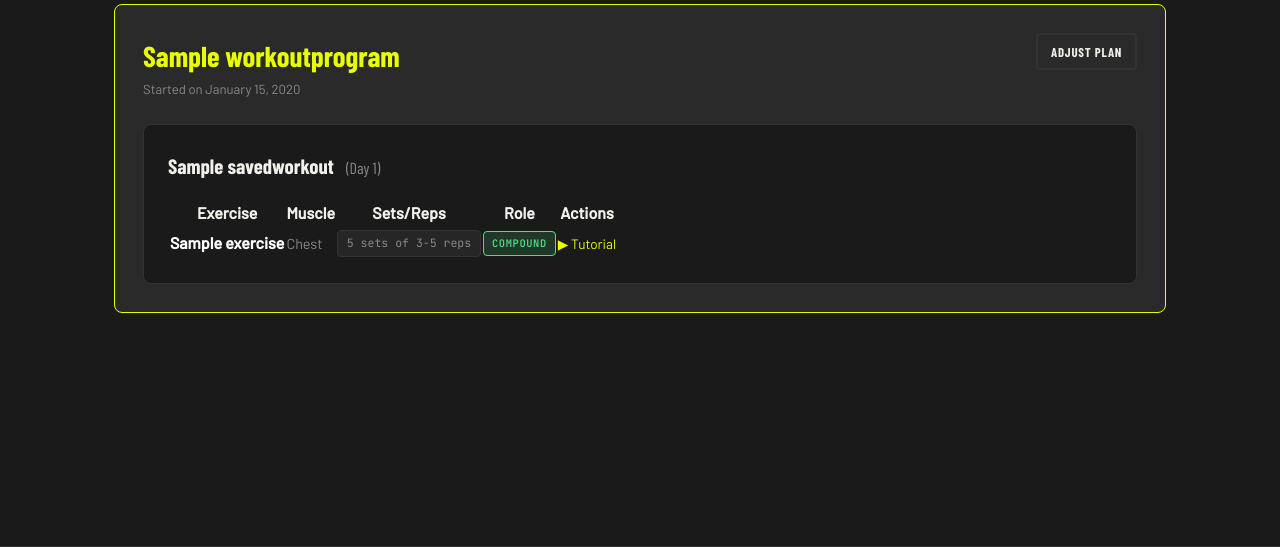
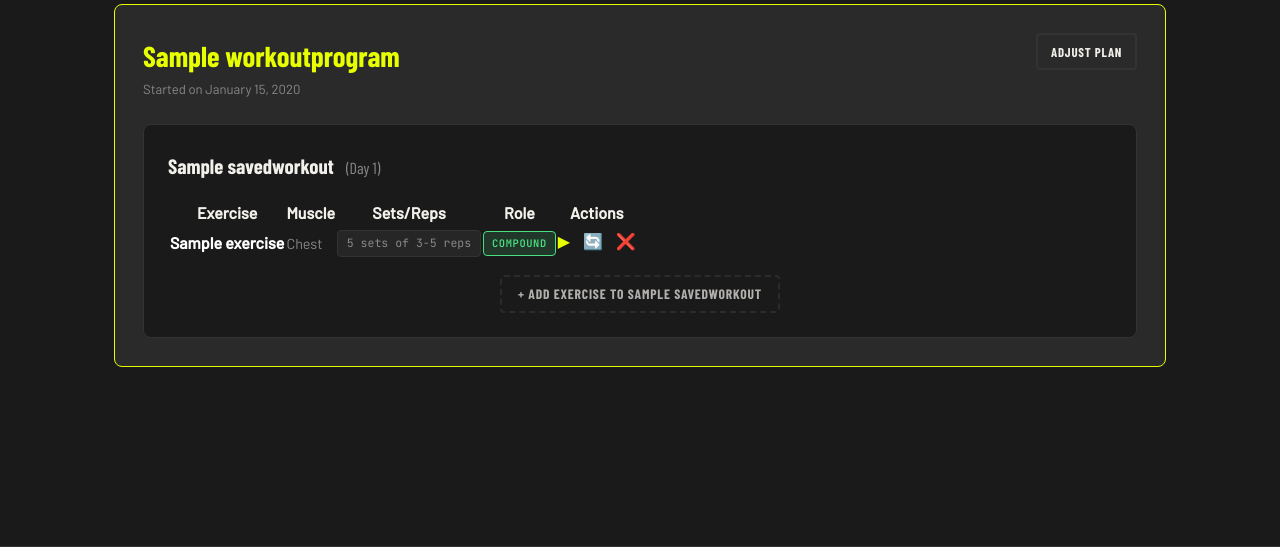
Before and after one commit to ngonzaleze25/databases-project-2026, a Django app: page /dashboard/ in a window 1280 px wide. Shown: the part 202-749 px from the top of the page. Run offline with Django 4.2, Linux system fonts and the light colour scheme; a user stored in the database is signed in; data comes from the database, SQL or seed files in the repository; tables that the repository leaves empty hold one stand-in row (values such as "Sample post"); parts of the project's set-up code (start-up, migrations or seed data) failed here and were passed over.

Commit message:
Add full workout customization capabilities and balance Push Day

```diff
--- a/workouts/templates/workouts/dashboard.html
+++ b/workouts/templates/workouts/dashboard.html
@@ -72,13 +72,18 @@
                         {{ we.slot_type|upper }}
                       </div>
                     </td>
-                    <td>
-                      <a href="https://www.youtube.com/results?search_query={{ we.exercise.name|urlencode }}+exercise+tutorial" target="_blank" style="color: var(--accent); text-decoration: none; font-size: 0.85rem;">▶ Tutorial</a>
+                    <td style="display: flex; gap: 0.8rem; align-items: center;">
+                      <a href="https://www.youtube.com/results?search_query={{ we.exercise.name|urlencode }}+exercise+tutorial" target="_blank" style="color: var(--accent); text-decoration: none; font-size: 1rem;" title="Tutorial">▶</a>
+                      <a href="{% url 'swap_workout_exercise' we.id %}" style="color: var(--muted); text-decoration: none; font-size: 1rem;" title="Swap Exercise">🔄</a>
+                      <a href="{% url 'remove_workout_exercise' we.id %}" style="color: #ff4444; text-decoration: none; font-size: 1rem;" title="Remove Exercise">❌</a>
                     </td>
                   </tr>
                 {% endfor %}
               </tbody>
             </table>
+            <div style="margin-top: 1rem; text-align: center;">
+              <a href="{% url 'add_workout_exercise' workout.id %}" class="btn btn-secondary" style="font-size: 0.85rem; padding: 0.4rem 1rem; border-style: dashed; opacity: 0.7;">+ Add Exercise to {{ workout.day_name }}</a>
+            </div>
           </div>
         {% endfor %}
       </div>
--- a/workouts/urls.py
+++ b/workouts/urls.py
@@ -14,4 +14,7 @@ urlpatterns = [
     path("logout/", views.logout_view, name="logout"),
     path("questionnaire/", views.questionnaire, name="questionnaire"),
     path("program/generate/", views.generate_program, name="generate_program"),
+    path("workout/<int:workout_id>/add/", views.add_workout_exercise, name="add_workout_exercise"),
+    path("workout/exercise/<int:we_id>/swap/", views.swap_workout_exercise, name="swap_workout_exercise"),
+    path("workout/exercise/<int:we_id>/remove/", views.remove_workout_exercise, name="remove_workout_exercise"),
 ]
--- a/workouts/views.py
+++ b/workouts/views.py
@@ -339,7 +339,7 @@ def generate_program(request):
             add_ex(get_for_muscle('Chest', 1, is_compound=False, exclude_ids=used_ids), 'targeted')
             add_ex(get_for_muscle('Shoulders', 1, exclude_ids=used_ids), 'targeted')
             add_ex(get_for_muscle('Triceps', 1, exclude_ids=used_ids), 'targeted')
-            add_ex(get_for_muscle('Chest', 1, exclude_ids=used_ids), 'targeted')
+            add_ex(get_for_muscle('Shoulders', 1, exclude_ids=used_ids), 'targeted')
 
         elif 'Pull' in day_name or 'Back' in day_name:
             add_ex(get_for_muscle('Back', 1, is_compound=True), 'compound')
@@ -530,3 +530,125 @@ def analytics(request):
     }
 
     return render(request, "workouts/analytics.html", context)
+
+@login_required
+def add_workout_exercise(request, workout_id):
+    workout = get_object_or_404(SavedWorkout, pk=workout_id, user=request.user)
+
+    used_ids = [we.exercise.pk for we in workout.workout_exercises.all()]
+    base_qs = Exercise.objects.all()
+
+    profile = getattr(request.user, 'profile', None)
+    if profile:
+        user_equipment = profile.available_equipment.all()
+        if user_equipment.exists():
+            base_qs = base_qs.filter(exercise_equipment__equipment__in=user_equipment)
+        if profile.fitness_level:
+            base_qs = base_qs.filter(difficulty=profile.fitness_level)
+
+    pad_qs = base_qs.exclude(pk__in=used_ids)
+
+    day_name = workout.day_name or ""
+    if 'Push' in day_name or 'Chest' in day_name:
+        pad_qs = pad_qs.filter(exercise_muscle_groups__muscle_group__movement_category='Push', exercise_muscle_groups__role='primary')
+    elif 'Pull' in day_name or 'Back' in day_name:
+        pad_qs = pad_qs.filter(exercise_muscle_groups__muscle_group__movement_category='Pull', exercise_muscle_groups__role='primary')
+    elif 'Legs' in day_name or 'Lower' in day_name:
+        pad_qs = pad_qs.filter(exercise_muscle_groups__muscle_group__movement_category='Legs', exercise_muscle_groups__role='primary')
+    elif 'Upper' in day_name:
+        pad_qs = pad_qs.filter(exercise_muscle_groups__muscle_group__region='Upper Body', exercise_muscle_groups__role='primary')
+
+    pad_qs = pad_qs.distinct()
+    pad_list = list(pad_qs)
+
+    import random
+    random.shuffle(pad_list)
+    new_ex = pad_list[0] if pad_list else None
+
+    if not new_ex:
+        # Ultimate fallback ignoring equipment/difficulty but still matching muscle group
+        upad = Exercise.objects.exclude(pk__in=used_ids)
+        if 'Push' in day_name or 'Chest' in day_name:
+            upad = upad.filter(exercise_muscle_groups__muscle_group__movement_category='Push', exercise_muscle_groups__role='primary')
+        elif 'Pull' in day_name or 'Back' in day_name:
+            upad = upad.filter(exercise_muscle_groups__muscle_group__movement_category='Pull', exercise_muscle_groups__role='primary')
+        elif 'Legs' in day_name or 'Lower' in day_name:
+            upad = upad.filter(exercise_muscle_groups__muscle_group__movement_category='Legs', exercise_muscle_groups__role='primary')
+        elif 'Upper' in day_name:
+            upad = upad.filter(exercise_muscle_groups__muscle_group__region='Upper Body', exercise_muscle_groups__role='primary')
+
+        upad = upad.distinct()
+        ulist = list(upad)
+        random.shuffle(ulist)
+        new_ex = ulist[0] if ulist else None
+
+    if new_ex:
+        order = workout.workout_exercises.count() + 1
+        SavedWorkoutExercise.objects.create(
+            saved_workout=workout,
+            exercise=new_ex,
+            exercise_order=order,
+            slot_type='targeted'
+        )
+
+    return redirect('dashboard')
+
+@login_required
+def swap_workout_exercise(request, we_id):
+    we = get_object_or_404(SavedWorkoutExercise, pk=we_id, saved_workout__user=request.user)
+    workout = we.saved_workout
+
+    used_ids = [w.exercise.pk for w in workout.workout_exercises.all()]
+    primary_muscle_name = we.primary_muscle()
+
+    base_qs = Exercise.objects.exclude(pk__in=used_ids)
+    profile = getattr(request.user, 'profile', None)
+    if profile:
+        user_equipment = profile.available_equipment.all()
+        if user_equipment.exists():
+            base_qs = base_qs.filter(exercise_equipment__equipment__in=user_equipment)
+        if profile.fitness_level:
+            base_qs = base_qs.filter(difficulty=profile.fitness_level)
+
+    swap_qs = base_qs.filter(
+        exercise_muscle_groups__muscle_group__name=primary_muscle_name,
+        exercise_muscle_groups__role='primary',
+        is_compound=(we.slot_type == 'compound')
+    ).distinct()
+
+    import random
+    swap_list = list(swap_qs)
+    random.shuffle(swap_list)
+    new_ex = swap_list[0] if swap_list else None
+
+    # If no strict match, drop the compound requirement
+    if not new_ex:
+        swap_qs = base_qs.filter(
+            exercise_muscle_groups__muscle_group__name=primary_muscle_name,
+            exercise_muscle_groups__role='primary'
+        ).distinct()
+        swap_list = list(swap_qs)
+        random.shuffle(swap_list)
+        new_ex = swap_list[0] if swap_list else None
+
+    # If still no match, drop user constraints
+    if not new_ex:
+        upad = Exercise.objects.exclude(pk__in=used_ids).filter(
+            exercise_muscle_groups__muscle_group__name=primary_muscle_name,
+            exercise_muscle_groups__role='primary'
+        ).distinct()
+        ulist = list(upad)
+        random.shuffle(ulist)
+        new_ex = ulist[0] if ulist else None
+
+    if new_ex:
+        we.exercise = new_ex
+        we.save()
+
+    return redirect('dashboard')
+
+@login_required
+def remove_workout_exercise(request, we_id):
+    we = get_object_or_404(SavedWorkoutExercise, pk=we_id, saved_workout__user=request.user)
+    we.delete()
+    return redirect('dashboard')
```
